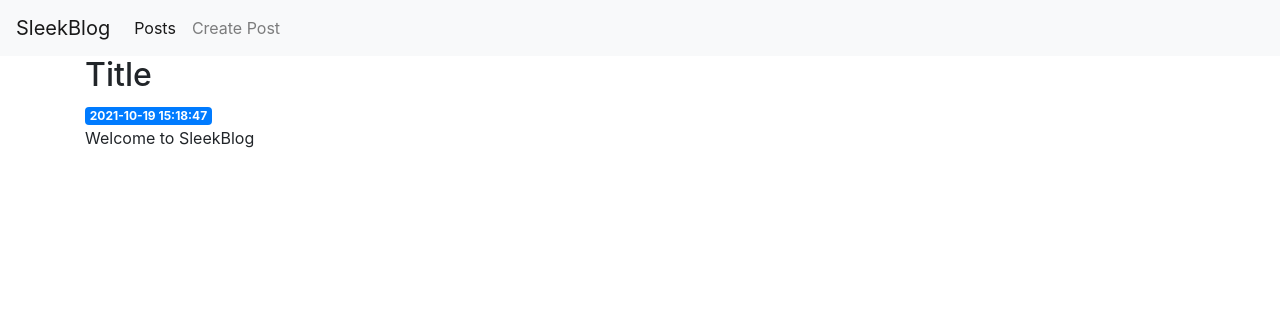
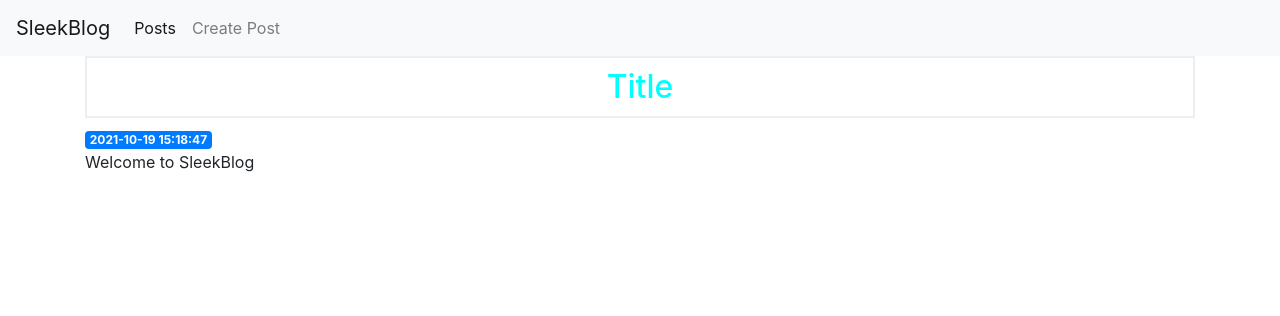
Before and after one commit to Vitalik-Hakim/SleeekBlog, a Flask app: page /1 in a window 1280 px wide. Shown: the top 316 px of the page. Run offline with Flask 2, Linux system fonts and the light colour scheme; data comes from the database, SQL or seed files in the repository; some libraries are stand-ins or nearby versions.

Commit message:
Styling h2

```diff
--- a/static/css/style.css
+++ b/static/css/style.css
@@ -5,3 +5,11 @@ h1 {
   padding: 10px;
   cursor: pointer;
 }
+
+h2 {
+  border: 2px #eee solid;
+  color: aqua;
+  text-align: center;
+  padding: 10px;
+  cursor: pointer;
+}
--- a/templates/post.html
+++ b/templates/post.html
@@ -1,5 +1,5 @@
 {% extends 'base.html' %}
-
+<link rel="stylesheet" href="{{ url_for('static', filename= 'css/style.css') }}">
 {% block content %}
     <h2>{% block title %} {{ post['title'] }} {% endblock %}</h2>
     <span class="badge badge-primary">{{ post['created'] }}</span>
```
